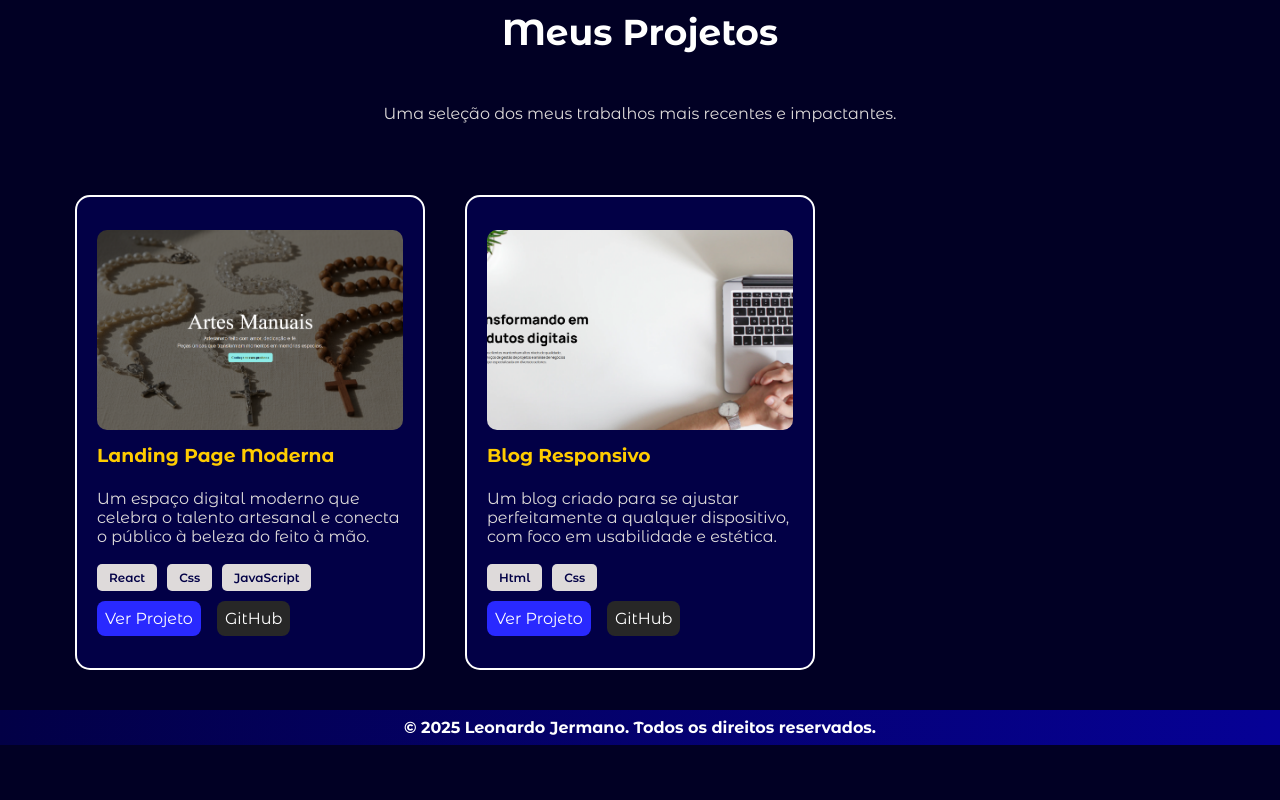
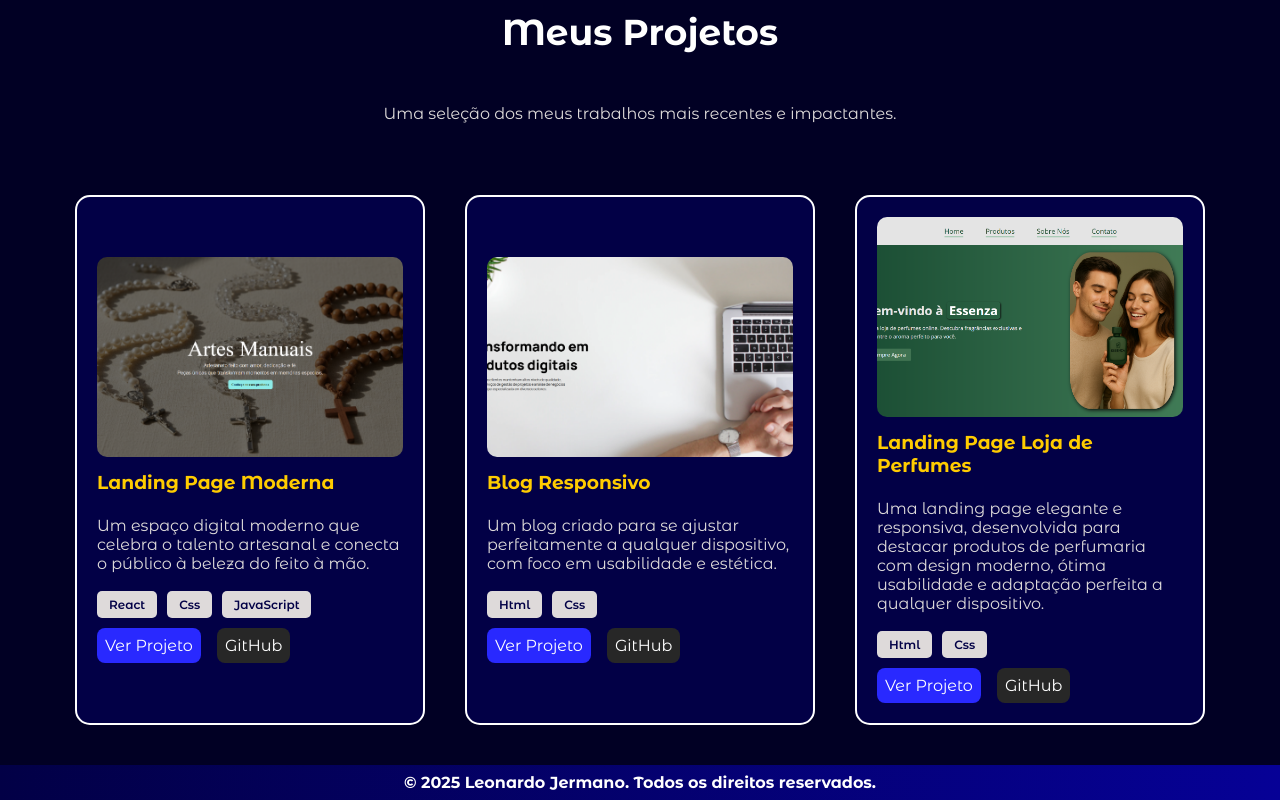
Before and after one commit to Leonardo-44/Meu-Portfolio-Ljs, a React (Vite) app: page / in a window 1280 px wide. Shown: the part 2490-3290 px from the top of the page. Before the commit the page ends 3235 px from the top, so only its background shows below. Built offline with nearby package versions, Linux system fonts and the light colour scheme.

Commit message:
Atualiza descrição da Landing Page Loja de Perfumes

```diff
--- a/src/components/Projects/ProjectsSection.jsx
+++ b/src/components/Projects/ProjectsSection.jsx
@@ -6,6 +6,7 @@ import ProjectCard from "../Projects/ProjectsCards";
 //assets
 import ArtesManuais from "../../assets/Projects/ArtesManuais.png";
 import BlogResponsividade from "../../assets/Projects/BlogResponsividade.png";
+import Essenza from "../../assets/Projects/Essenza.png";
 
 const ProjectsSection = () => {
   const projects = [
@@ -27,6 +28,15 @@ const ProjectsSection = () => {
       link: "https://responsive-blog-project.netlify.app/",
       github: "https://github.com/Leonardo-44/Projeto-responsividade",
     },
+    {
+      title: "Landing Page Loja de Perfumes",
+      description:
+        "Uma landing page elegante e responsiva, desenvolvida para destacar produtos de perfumaria com design moderno, ótima usabilidade e adaptação perfeita a qualquer dispositivo.",
+      image: Essenza,
+      technologies: ["Html", "Css"],
+      link: "https://trabalho-escolar-ochre.vercel.app/",
+      github: "https://github.com/Leonardo-44/Trabalho-Escolar",
+    }
   ];
 
   return (
```
Also changed, not shown: src/assets/Projects/Essenza.png (added), 1 other file (tests, documents, lock files or other folders).
